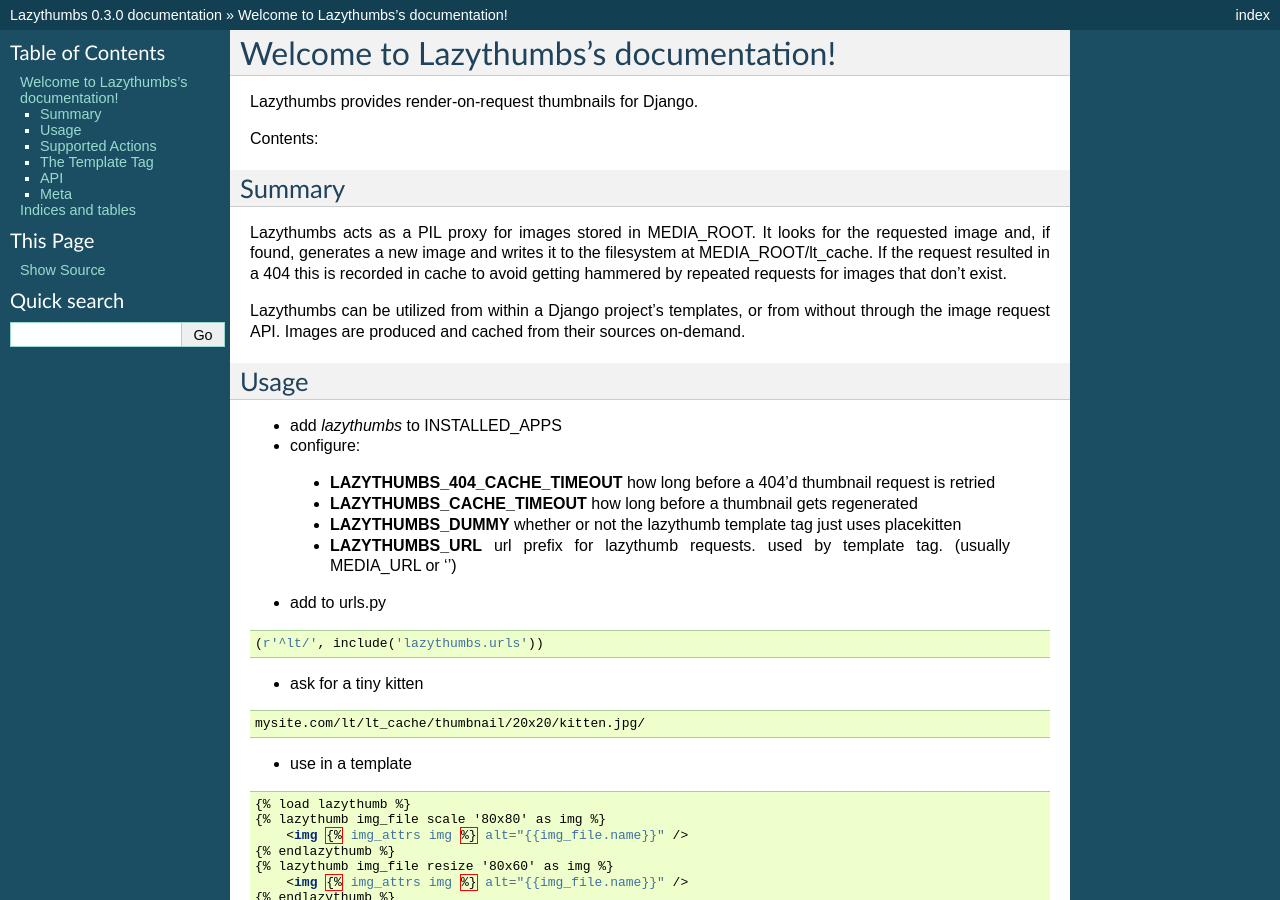
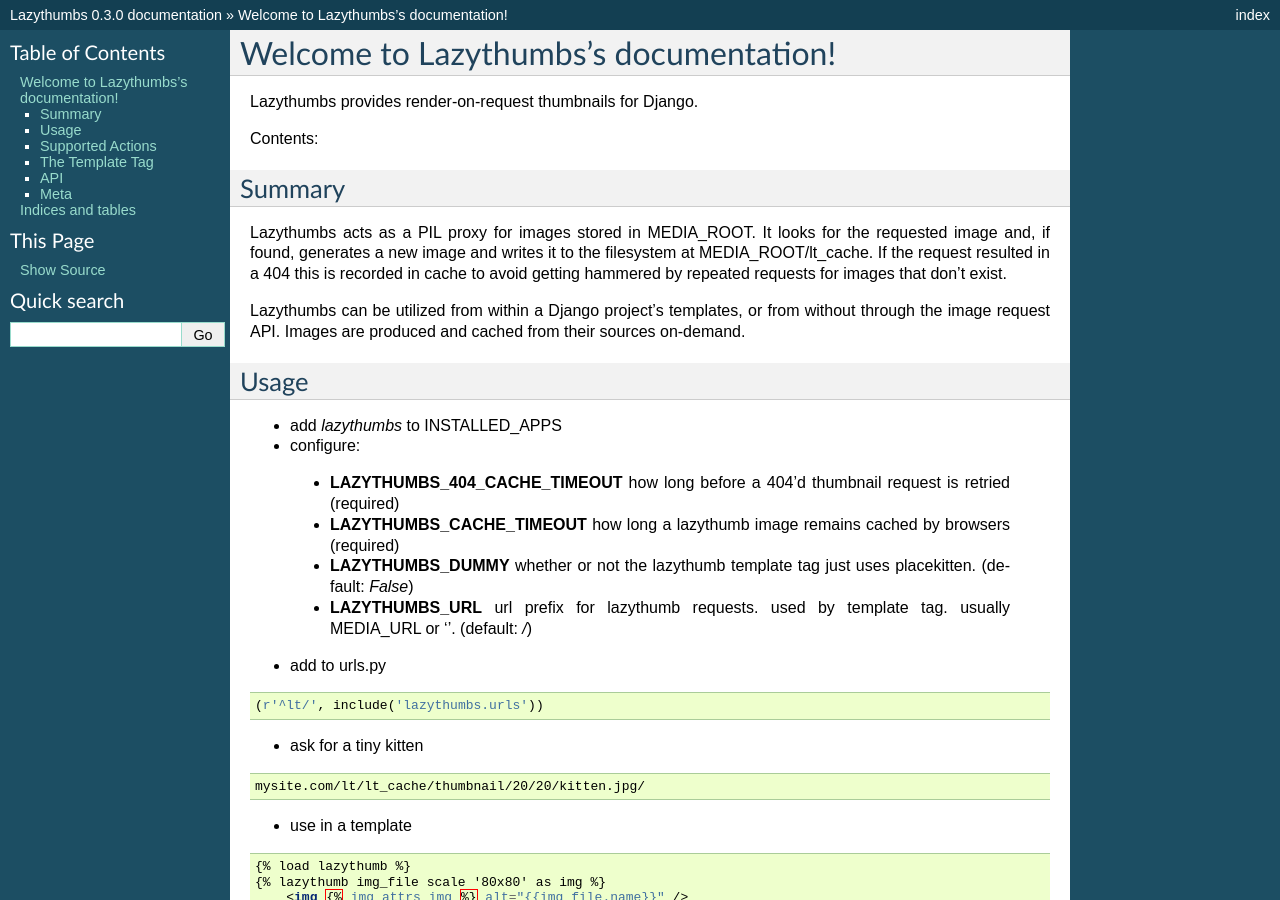
Before and after one commit to shaunduncan/lazythumbs, a Sphinx documentation site: the page built from docs/index.rst, in a window 1280 px wide and 900 px high. Built offline with Sphinx 7.4.7, drawn with Linux system fonts in a browser that asks for light colours.

Commit message:
[DOC-92] Code review suggestions incorporated

```diff
--- a/docs/index.rst
+++ b/docs/index.rst
@@ -31,10 +31,10 @@ Usage
 
 * add `lazythumbs` to INSTALLED_APPS
 * configure:
- * **LAZYTHUMBS_404_CACHE_TIMEOUT** how long before a 404'd thumbnail request is retried
- * **LAZYTHUMBS_CACHE_TIMEOUT** how long before a thumbnail gets regenerated
- * **LAZYTHUMBS_DUMMY** whether or not the lazythumb template tag just uses placekitten
- * **LAZYTHUMBS_URL** url prefix for lazythumb requests. used by template tag. (usually MEDIA\_URL or '')
+ * **LAZYTHUMBS_404_CACHE_TIMEOUT** how long before a 404'd thumbnail request is retried (required)
+ * **LAZYTHUMBS_CACHE_TIMEOUT** how long a lazythumb image remains cached by browsers (required)
+ * **LAZYTHUMBS_DUMMY** whether or not the lazythumb template tag just uses placekitten. (default: `False`)
+ * **LAZYTHUMBS_URL** url prefix for lazythumb requests. used by template tag. usually MEDIA_URL or ''. (default: `/`)
 
 * add to urls.py
 
@@ -46,7 +46,7 @@ Usage
 
 .. code-block:: text
 
-    mysite.com/lt/lt_cache/thumbnail/20x20/kitten.jpg/
+    mysite.com/lt/lt_cache/thumbnail/20/20/kitten.jpg/
 
 * use in a template
 
```
